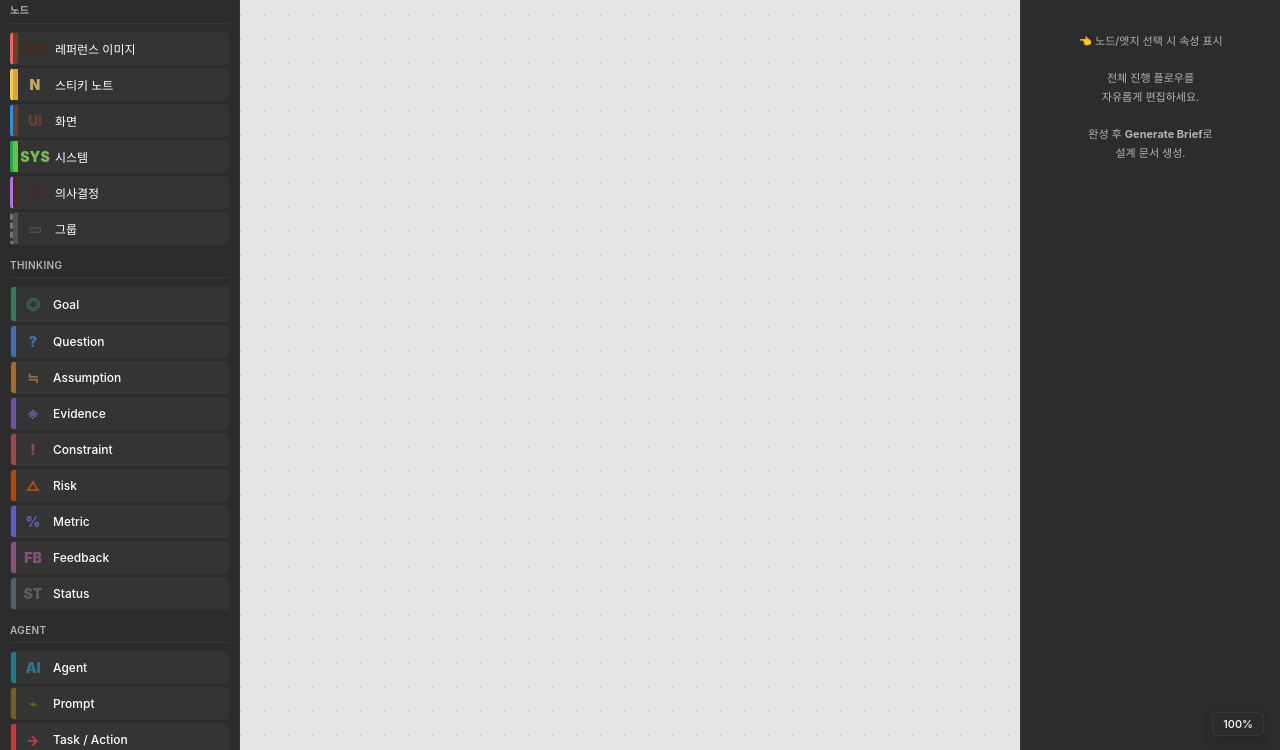
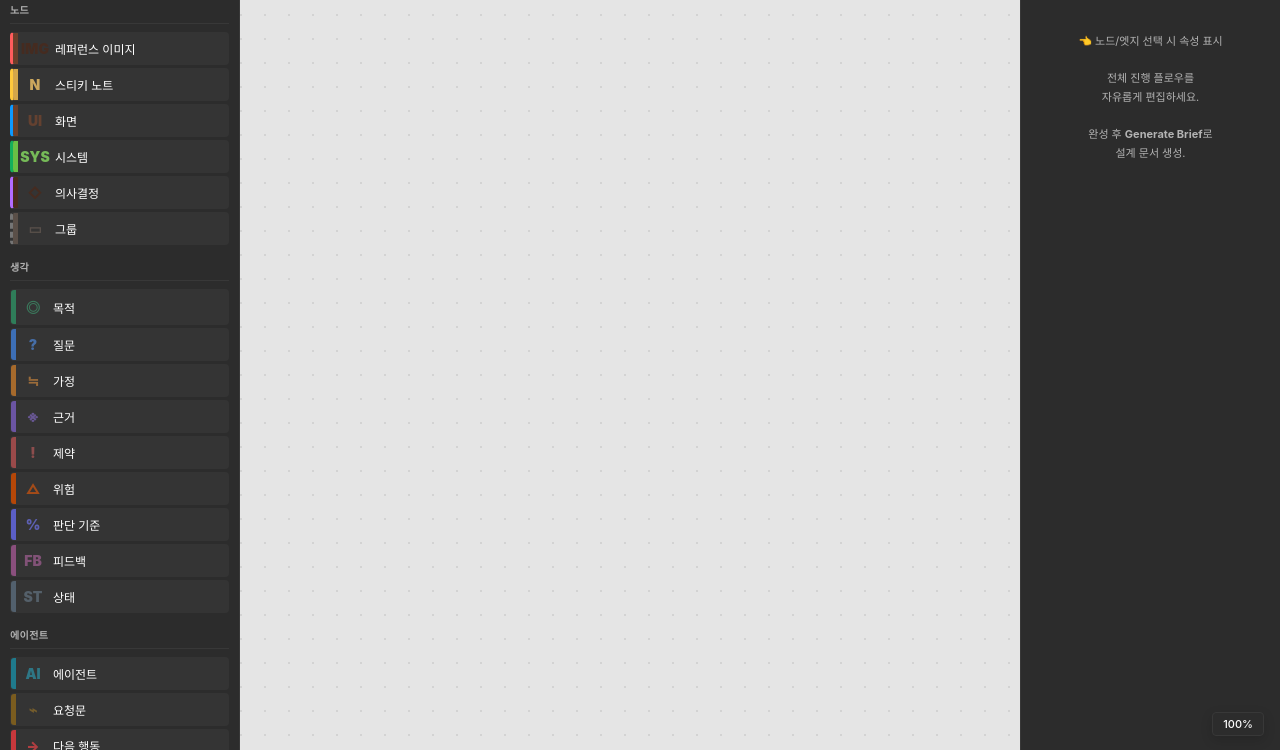
Before and after one commit to alienkky/bettermondaynodesystem, a website: page Flow Diagrams.html in a window 1280 px wide. Shown: the part 50-800 px from the top of the page. Drawn offline with Linux system fonts and the light colour scheme; a web font is replaced by a local one.

Commit message:
Localize thinking node labels

```diff
--- a/Flow Diagrams.html
+++ b/Flow Diagrams.html
@@ -181,22 +181,22 @@
       <div class="pitem decision" draggable="true" data-kind="decision" title="선택지, 분기, 판단"><span class="ico">◇</span>의사결정</div>
       <div class="pitem group" draggable="true" data-kind="group" title="묶음, 영역, 챕터"><span class="ico">▭</span>그룹</div>
 
-      <h3 style="margin-top:18px;">Thinking</h3>
-      <div class="pitem goal" draggable="true" data-kind="goal" title="내가 이루려는 목적"><span class="ico">◎</span>Goal</div>
-      <div class="pitem question" draggable="true" data-kind="question" title="아직 답이 없는 질문"><span class="ico">?</span>Question</div>
-      <div class="pitem assumption" draggable="true" data-kind="assumption" title="현재 깔고 있는 가정"><span class="ico">≒</span>Assumption</div>
-      <div class="pitem evidence" draggable="true" data-kind="evidence" title="근거, 사례, 캡처, 대화 기록"><span class="ico">※</span>Evidence</div>
-      <div class="pitem constraint" draggable="true" data-kind="constraint" title="제약 조건"><span class="ico">!</span>Constraint</div>
-      <div class="pitem risk" draggable="true" data-kind="risk" title="위험, 불확실성"><span class="ico">△</span>Risk</div>
-      <div class="pitem metric" draggable="true" data-kind="metric" title="잘 되고 있는지 판단 기준"><span class="ico">%</span>Metric</div>
-      <div class="pitem feedback" draggable="true" data-kind="feedback" title="에이전트나 사용자의 반응"><span class="ico">FB</span>Feedback</div>
-      <div class="pitem status" draggable="true" data-kind="status" title="Idea, Draft, Blocked, Done 같은 진행 상태"><span class="ico">ST</span>Status</div>
+      <h3 style="margin-top:18px;">생각</h3>
+      <div class="pitem goal" draggable="true" data-kind="goal" title="내가 이루려는 목적"><span class="ico">◎</span>목적</div>
+      <div class="pitem question" draggable="true" data-kind="question" title="아직 답이 없는 질문"><span class="ico">?</span>질문</div>
+      <div class="pitem assumption" draggable="true" data-kind="assumption" title="현재 깔고 있는 가정"><span class="ico">≒</span>가정</div>
+      <div class="pitem evidence" draggable="true" data-kind="evidence" title="근거, 사례, 캡처, 대화 기록"><span class="ico">※</span>근거</div>
+      <div class="pitem constraint" draggable="true" data-kind="constraint" title="제약 조건"><span class="ico">!</span>제약</div>
+      <div class="pitem risk" draggable="true" data-kind="risk" title="위험, 불확실성"><span class="ico">△</span>위험</div>
+      <div class="pitem metric" draggable="true" data-kind="metric" title="잘 되고 있는지 판단 기준"><span class="ico">%</span>판단 기준</div>
+      <div class="pitem feedback" draggable="true" data-kind="feedback" title="에이전트나 사용자의 반응"><span class="ico">FB</span>피드백</div>
+      <div class="pitem status" draggable="true" data-kind="status" title="Idea, Draft, Blocked, Done 같은 진행 상태"><span class="ico">ST</span>상태</div>
 
-      <h3 style="margin-top:18px;">Agent</h3>
-      <div class="pitem agent" draggable="true" data-kind="agent" title="대화할 에이전트 역할"><span class="ico">AI</span>Agent</div>
-      <div class="pitem prompt" draggable="true" data-kind="prompt" title="에이전트에게 보낼 요청문"><span class="ico">⌁</span>Prompt</div>
-      <div class="pitem task" draggable="true" data-kind="task" title="다음 행동"><span class="ico">→</span>Task / Action</div>
-      <div class="pitem output" draggable="true" data-kind="output" title="결과물, 브리프, 문서"><span class="ico">□</span>Output</div>
+      <h3 style="margin-top:18px;">에이전트</h3>
+      <div class="pitem agent" draggable="true" data-kind="agent" title="대화할 에이전트 역할"><span class="ico">AI</span>에이전트</div>
+      <div class="pitem prompt" draggable="true" data-kind="prompt" title="에이전트에게 보낼 요청문"><span class="ico">⌁</span>요청문</div>
+      <div class="pitem task" draggable="true" data-kind="task" title="다음 행동"><span class="ico">→</span>다음 행동</div>
+      <div class="pitem output" draggable="true" data-kind="output" title="결과물, 브리프, 문서"><span class="ico">□</span>결과물</div>
 
       <div class="dropzone" id="dropzone">
         📥 이미지 드롭<br>
@@ -249,19 +249,19 @@ const KIND_INFO = {
   system:   { title:'시스템', sub:'룰/매커닉' },
   decision: { title:'의사결정', sub:'조건' },
   group:    { title:'그룹', sub:'' },
-  goal:       { title:'Goal', sub:'이루려는 최종 목적' },
-  question:   { title:'Question', sub:'아직 답이 필요한 질문' },
-  assumption: { title:'Assumption', sub:'현재 사실처럼 두는 가정' },
-  evidence:   { title:'Evidence', sub:'근거, 사례, 캡처, 대화 기록' },
-  constraint: { title:'Constraint', sub:'지켜야 할 제약 조건' },
-  agent:      { title:'Agent', sub:'대화할 에이전트 역할' },
-  prompt:     { title:'Prompt', sub:'에이전트에게 보낼 요청문' },
-  task:       { title:'Task', sub:'다음에 실행할 행동' },
-  risk:       { title:'Risk', sub:'위험, 불확실성, 막히는 지점' },
-  output:     { title:'Output', sub:'브리프, 문서, 결과물' },
-  metric:     { title:'Metric', sub:'잘 되고 있는지 판단 기준' },
-  feedback:   { title:'Feedback', sub:'에이전트나 사용자의 반응' },
-  status:     { title:'Status', sub:'Idea / Draft / Blocked / Done' },
+  goal:       { title:'목적', sub:'이루려는 최종 목적' },
+  question:   { title:'질문', sub:'아직 답이 필요한 질문' },
+  assumption: { title:'가정', sub:'현재 사실처럼 두는 가정' },
+  evidence:   { title:'근거', sub:'근거, 사례, 캡처, 대화 기록' },
+  constraint: { title:'제약', sub:'지켜야 할 제약 조건' },
+  agent:      { title:'에이전트', sub:'대화할 에이전트 역할' },
+  prompt:     { title:'요청문', sub:'에이전트에게 보낼 요청문' },
+  task:       { title:'다음 행동', sub:'다음에 실행할 행동' },
+  risk:       { title:'위험', sub:'위험, 불확실성, 막히는 지점' },
+  output:     { title:'결과물', sub:'브리프, 문서, 결과물' },
+  metric:     { title:'판단 기준', sub:'잘 되고 있는지 판단 기준' },
+  feedback:   { title:'피드백', sub:'에이전트나 사용자의 반응' },
+  status:     { title:'상태', sub:'Idea / Draft / Blocked / Done' },
 };
 
 const STRUCTURED_KINDS = new Set([
```
Also changed, not shown: Flow Editor.html (+28 -28 lines), Reference Canvas.html (+29 -29 lines), Structure + Flow Dashboard.html (+28 -28 lines).
